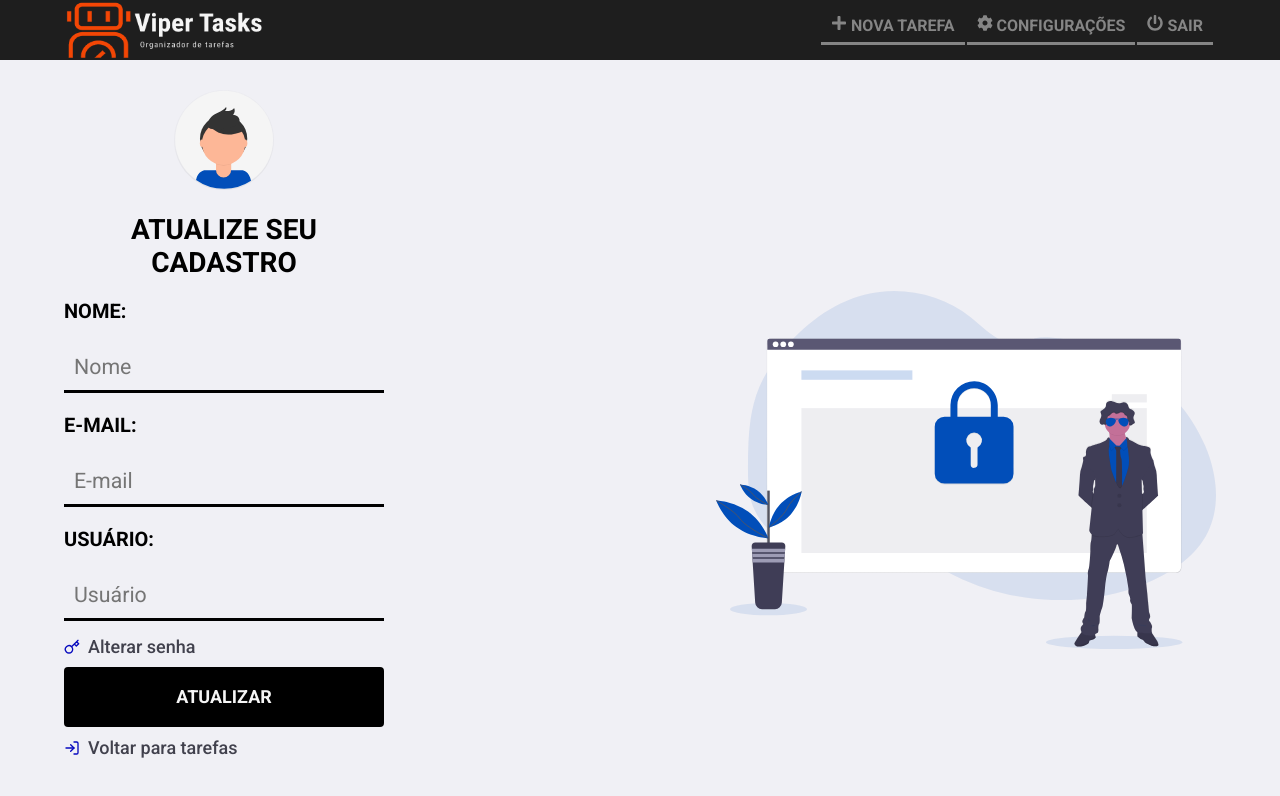
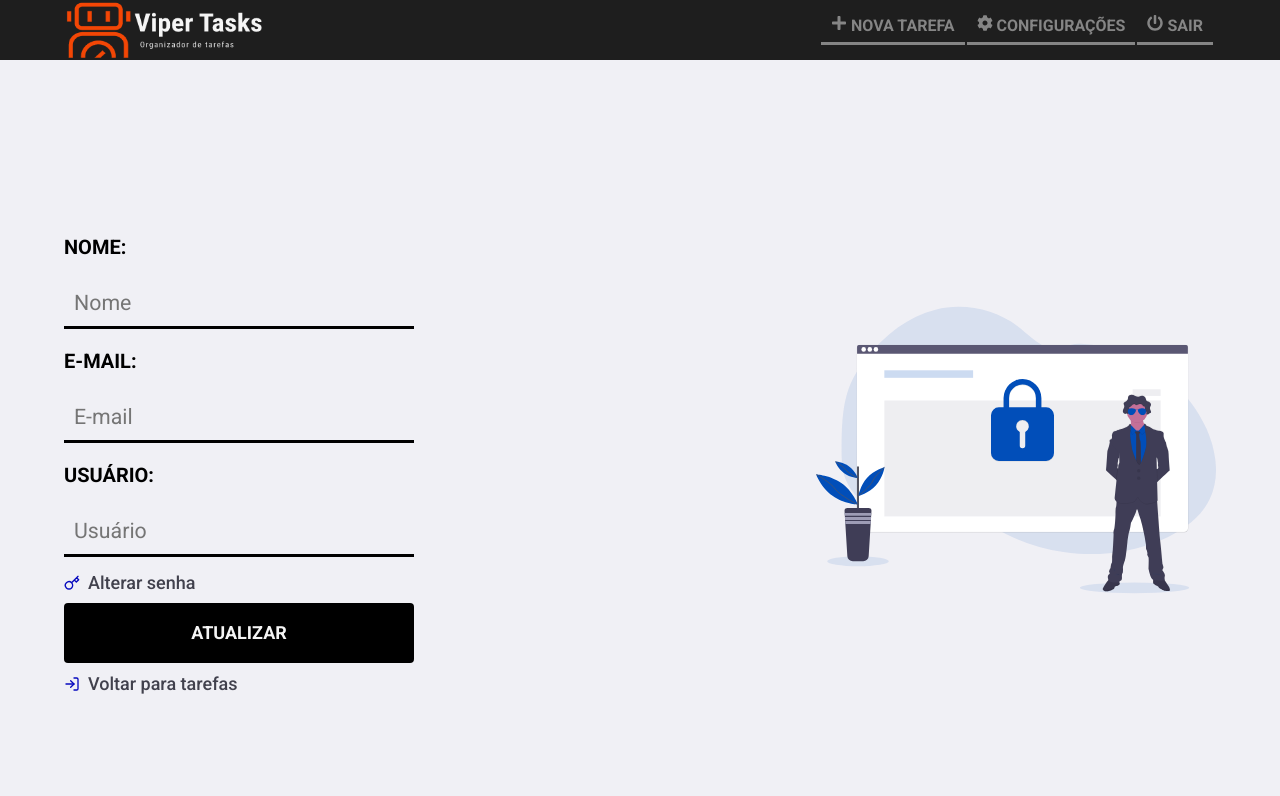
Before and after one commit to CaioHenriqueMachado/VIPER-TASKS-project, a React (Create React App) app in the folder web/: page /profile/edit in a window 1280 px wide. Shown: the top 796 px of the page. Built offline with nearby package versions, Linux system fonts and the light colour scheme; no server answers.

Commit message:
ajuste configurações

```diff
--- a/web/src/pages/EditProfile/index.js
+++ b/web/src/pages/EditProfile/index.js
@@ -4,7 +4,6 @@ import { FiLogIn, FiKey } from 'react-icons/fi';
 import api from '../../services/api';
 
 import './styles.css';
-import avatarImg from '../../assests/avatar.svg';
 import editProfileImg from '../../assests/editProfileImg.svg';
 import Header from '../../Header';
 import Error from '../../Error';
@@ -59,11 +58,9 @@ export default function EditProfile() {
 
 	return(
 		<>
-			<div className="container pd-top">
+<div className="container newTask">
 			<Header />
-				<section className="editProfileScreen">
-					<img src={avatarImg} className="avatar-logon" alt="" width="100px"/>
-					<h1 >Atualize seu cadastro</h1>
+			<section className='lateralForm'>
 				<form onSubmit={handleProfileEdit}>
 				<h2>Nome:</h2>
  							<input
@@ -104,9 +101,66 @@ export default function EditProfile() {
 					</Link>
 				</form>
 			</section>
-				<img src={editProfileImg} className='editProfile'  alt="Edit Profile"/>
+			<div className='imageWallpaper'>
+				<img src={editProfileImg} alt="New Task Image"/>
+			</div>
+		</div>
 		<Error message={message} validate={validate} />
-			</div>
 	</>
-	)
+);
 }
+
+
+
+
+// 			<div className="container pd-top">
+// 			<Header />
+// 				<section className="editProfileScreen">
+// 					<img src={avatarImg} className="avatar-logon" alt="" width="100px"/>
+// 					<h1 >Atualize seu cadastro</h1>
+// 					<form onSubmit={handleProfileEdit}>
+// 							<h2>Nome:</h2>
+// 							<input
+// 								placeholder="Nome"
+// 								value={name}
+// 								onChange={ e => setName(e.target.value) }
+// 								required
+// 								minLength='4'
+// 								maxLength='15'
+// 							/>
+// 							<h2>E-mail:</h2>
+// 							<input
+// 								type="email"
+// 								placeholder="E-mail"
+// 								value={email}
+// 								onChange={ e => setEmail(e.target.value) }
+// 								required
+// 								minLength='8'
+// 								maxLength='30'
+// 							/>
+// 							<h2>Usuário:</h2>
+// 							<input
+// 								placeholder="Usuário"
+// 								value={login}
+// 								onChange={ e => setLogin(e.target.value) }
+// 								required
+// 								minLength='8'
+// 								maxLength='30'
+// 							/>
+// 					<Link to="/pwd" className="back-link">
+// 						<FiKey size={16} color="#0609be"/>
+// 						Alterar senha
+// 					</Link>
+// 					<button className="button" type="submit">Atualizar</button>
+// 					<Link to="/profile" className="back-link">
+// 						<FiLogIn size={16} color="#0609be"/>
+// 						Voltar para tarefas
+// 					</Link>
+// 					</form>
+// 				</section>
+// 				<img src={editProfileImg} className='editProfile'  alt="Edit Profile"/>
+// 				<Error message={message} validate={validate} />
+// 			</div>
+// 		</>
+// 	)
+// }
--- a/web/src/pages/NewTask/index.js
+++ b/web/src/pages/NewTask/index.js
@@ -68,7 +68,6 @@ return (
 						minLength='10'
 						maxLength='250'
 					/>
-
 					<input
 						type='select'
 						placeholder="Nível de dificuldade"
```
Lines whose indentation alone changed are shown as unchanged.
